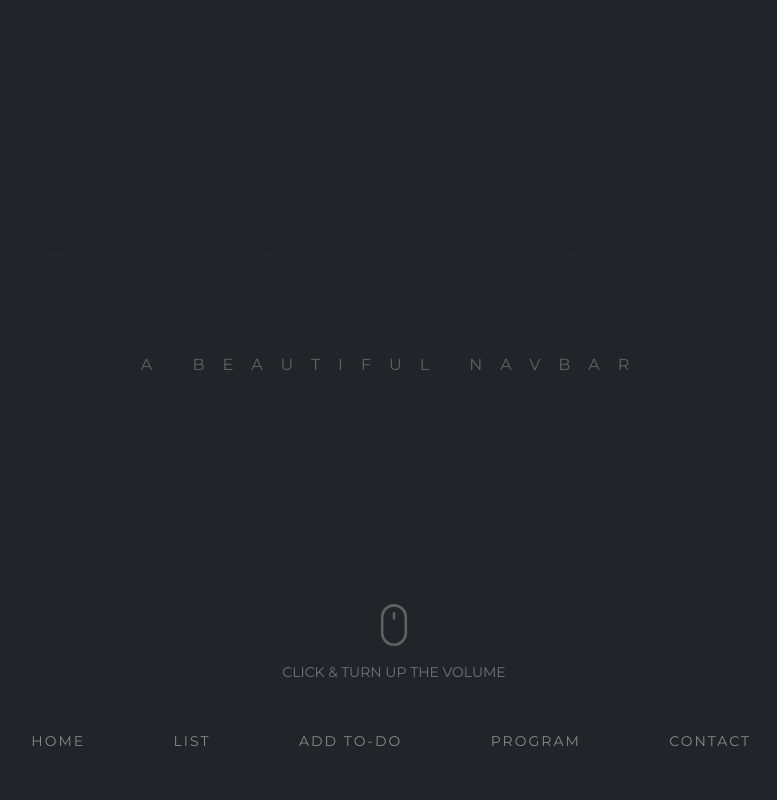
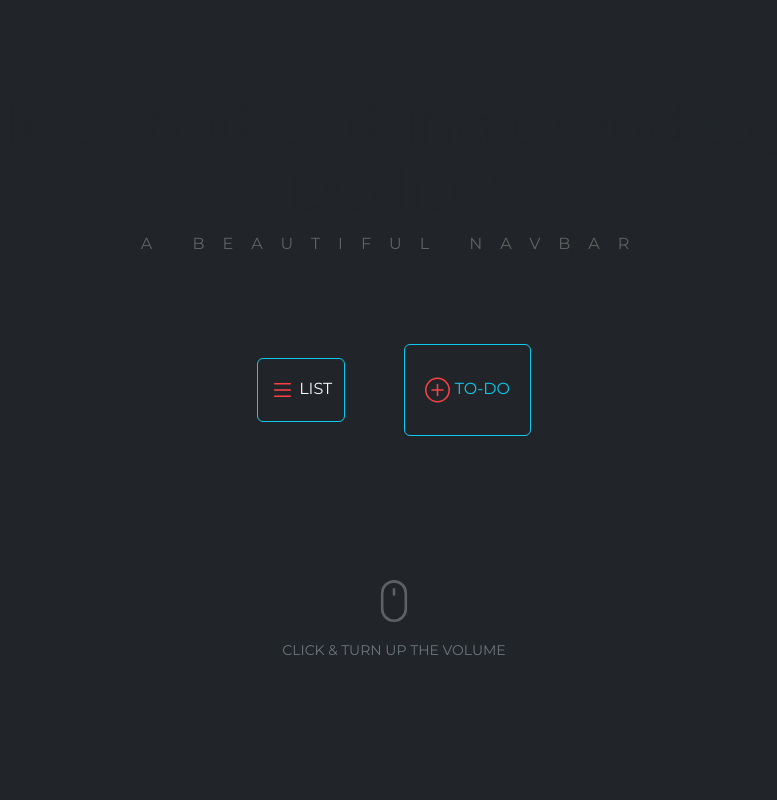
Before and after one commit to 0xbm/todolist, a Django app: template templates/base.html in a window 1280 px wide. Shown: the whole page, without its empty margins (246-1023 px from the left). Run offline with Django 4.2, Linux system fonts and the light colour scheme; the template is opened without the code that fills it, so the values that code supplies are empty; some libraries are stand-ins or nearby versions.

Commit message:
order templates

```diff
--- a/templates/base.html
+++ b/templates/base.html
@@ -1,9 +1,9 @@
+<!DOCTYPE html>
+<html lang="en">
 {% load django_bootstrap5 %}
 {% load static %}
 {% bootstrap_css %}
 {% bootstrap_javascript %}
-<!DOCTYPE html>
-<html lang="en">
 <head>
     <meta charset="UTF-8">
     <meta http-equiv="X-UA-Compatible" content="IE=edge">
@@ -12,15 +12,15 @@
           rel="stylesheet"
           integrity="sha384-9ndCyUaIbzAi2FUVXJi0CjmCapSmO7SnpJef0486qhLnuZ2cdeRhO02iuK6FUUVM"
           crossorigin="anonymous">
+    <script src="https://cdn.jsdelivr.net/npm/bootstrap@5.3.0/dist/js/bootstrap.bundle.min.js"
+            integrity="sha384-geWF76RCwLtnZ8qwWowPQNguL3RmwHVBC9FhGdlKrxdiJJigb/j/68SIy3Te4Bkz"
+            crossorigin="anonymous">
+    </script>
     <link rel="stylesheet" href="{% static '/css/style.css' %}">
     <script src="{% static "/js/index.js" %}"></script>
     <title>_TODO_</title>
 </head>
 <body>
-<script src="https://cdn.jsdelivr.net/npm/bootstrap@5.3.0/dist/js/bootstrap.bundle.min.js"
-        integrity="sha384-geWF76RCwLtnZ8qwWowPQNguL3RmwHVBC9FhGdlKrxdiJJigb/j/68SIy3Te4Bkz"
-        crossorigin="anonymous">
-</script>
 <div>
     {% include 'navbar.html' %}
     {% block content %}
--- a/templates/navbar.html
+++ b/templates/navbar.html
@@ -5,7 +5,8 @@
     <link rel="preconnect" href="https://fonts.gstatic.com" crossorigin>
     <link href="https://fonts.googleapis.com/css2?family=Montserrat:wght@200;400&display=swap"
           rel="stylesheet">
-
+    <link rel="stylesheet"
+          href="https://cdn.jsdelivr.net/npm/bootstrap-icons@1.10.5/font/bootstrap-icons.css">
     <audio id="myAudio">
         <source src="/static/music/music.mp3" type="audio/mp3">
     </audio>
@@ -16,39 +17,88 @@
     <div class="text-dark text-center bg-dark vh-100 d-flex flex-column">
         <div class="my-auto">
             <h1 class="display-4" id="rotateChars">
-                Sounds like another thing to add to your to-do list?
+                Sounds like another thing to add to your TO-DO list?
             </h1>
-            <p>A BEAUTIFUL NAVBAR</p>
-        </div>
-        <div class="">
-            <div class="mb-5 text-center">
-                <div><img src="/static/svgs/mouse.svg" id="mouse" alt=""
-                          height="42"></div>
-                <div class="mt-3 text-uppercase"><small class="text-secondary">Click
-                    &amp; Turn up the Volume</small></div>
-            </div>
-            <div class="col-md-8 mx-auto">
-                <div class="d-flex justify-content-evenly align-items-center mb-5"
-                     id="bottomNav">
-                    <div class="nav-item">
-                        <a class="nav-link" href="#">HOME
-                        </a>
+            <p>A BEAUTIFUL NAVBAR</p><br/><br/><br/>
+            <div class="container">
+
+                <div class="row">
+                    <div class="col-sm">
+                        {#                    <div class="nav-item">#}
+                        {#                        <a class="nav-link" href="#">ADD TO-DO#}
+                        {#                        </a>#}
+                        {#                    </div>#}
+                        {#                    <div class="nav-item">#}
+                        {#                        <a class="nav-link" href="#">LIST#}
+                        {#                        </a>#}
+                        {#                    </div>#}
+                        <button class="btn btn-outline-info text-light left"
+                                type="submit">
+                            <svg xmlns="http://www.w3.org/2000/svg" width="25"
+                                 height="50" fill="#fb4143" class="bi bi-list"
+                                 viewBox="0 0 16 16">
+                                <path fill-rule="evenodd"
+                                      d="M2.5 12a.5.5 0 0 1 .5-.5h10a.5.5 0 0 1 0 1H3a.5.5 0 0 1-.5-.5zm0-4a.5.5 0 0 1 .5-.5h10a.5.5 0 0 1 0 1H3a.5.5 0 0 1-.5-.5zm0-4a.5.5 0 0 1 .5-.5h10a.5.5 0 0 1 0 1H3a.5.5 0 0 1-.5-.5z"/>
+                            </svg>
+                            LIST
+                        </button>
+                        <button class="btn btn-outline-info text-info right"
+                                type="submit">
+                            <svg xmlns="http://www.w3.org/2000/svg" width="25"
+                                 height="50" fill="#fb4143"
+                                 class="bi bi-plus-circle" viewBox="0 0 16 16">
+                                <path d="M8 15A7 7 0 1 1 8 1a7 7 0 0 1 0 14zm0 1A8 8 0 1 0 8 0a8 8 0 0 0 0 16z"/>
+                                <path d="M8 4a.5.5 0 0 1 .5.5v3h3a.5.5 0 0 1 0 1h-3v3a.5.5 0 0 1-1 0v-3h-3a.5.5 0 0 1 0-1h3v-3A.5.5 0 0 1 8 4z"/>
+                            </svg>
+                            TO-DO
+                        </button>
                     </div>
-                    <div class="nav-item">
-                        <a class="nav-link" href="#">LIST
-                        </a>
-                    </div>
-                    <div class="nav-item">
-                        <a class="nav-link" href="#">ADD TO-DO
-                        </a>
-                    </div>
-                    <div class="nav-item">
-                        <a class="nav-link" href="#">PROGRAM
-                        </a>
-                    </div>
-                    <div class="nav-item">
-                        <a class="nav-link" href="#">CONTACT
-                        </a>
+                    <div class=""><br/><br/><br/><br/><br/><br/>
+                        <div class="mb-5 text-center">
+                            <div>
+                                <img src="/static/svgs/mouse.svg" id="mouse"
+                                     alt=""
+                                     height="42">
+                            </div>
+                            <div class="mt-3 text-uppercase">
+                                <small class="text-secondary">Click
+                                    &amp; Turn up the Volume
+                                </small>
+                            </div>
+                        </div>
+                        {#                    <div class="col-md-8 mx-auto text-center">#}
+                        {#                        <div class="d-flex justify-content-evenly align-items-center mb-5 text-center"#}
+                        {#                             id="bottomNav">#}
+                        {#                            <div class="nav-item">#}
+                        {#                                <a class="nav-link" href="#">LIST#}
+                        {#                                </a>#}
+                        {#                            </div>#}
+                        {#                            <div class="nav-item">#}
+                        {#                                <a class="nav-link" href="#">ADD TO-DO#}
+                        {#                                </a>#}
+                        {#                            </div>#}
+                        {#                        </div>#}
+                        {#                        <button class="btn btn-outline-info text-dark"#}
+                        {#                                type="submit">#}
+                        {#                            <svg xmlns="http://www.w3.org/2000/svg" width="25"#}
+                        {#                                 height="50" fill="#fb4143"#}
+                        {#                                 class="bi bi-plus-circle" viewBox="0 0 16 16">#}
+                        {#                                <path d="M8 15A7 7 0 1 1 8 1a7 7 0 0 1 0 14zm0 1A8 8 0 1 0 8 0a8 8 0 0 0 0 16z"/>#}
+                        {#                                <path d="M8 4a.5.5 0 0 1 .5.5v3h3a.5.5 0 0 1 0 1h-3v3a.5.5 0 0 1-1 0v-3h-3a.5.5 0 0 1 0-1h3v-3A.5.5 0 0 1 8 4z"/>#}
+                        {#                            </svg>#}
+                        {#                            Add Brand#}
+                        {#                        </button>#}
+                        {#                        <button class="btn btn-outline-info text-dark"#}
+                        {#                                type="submit">#}
+                        {#                            <svg xmlns="http://www.w3.org/2000/svg" width="25"#}
+                        {#                                 height="50" fill="#fb4143"#}
+                        {#                                 class="bi bi-plus-circle" viewBox="0 0 16 16">#}
+                        {#                                <path d="M8 15A7 7 0 1 1 8 1a7 7 0 0 1 0 14zm0 1A8 8 0 1 0 8 0a8 8 0 0 0 0 16z"/>#}
+                        {#                                <path d="M8 4a.5.5 0 0 1 .5.5v3h3a.5.5 0 0 1 0 1h-3v3a.5.5 0 0 1-1 0v-3h-3a.5.5 0 0 1 0-1h3v-3A.5.5 0 0 1 8 4z"/>#}
+                        {#                            </svg>#}
+                        {#                            Add Brand#}
+                        {#                        </button>#}
+                        {#                    </div>#}
                     </div>
                 </div>
             </div>
--- a/todo/templates/todo/index.html
+++ b/todo/templates/todo/index.html
@@ -2,4 +2,8 @@
 {% block content %}
     {% load static %}
     <script src="{% static "/js/index.js" %}"></script>
+    <font color="white">asdasdasdas</font>
+
+
+
 {% endblock %}
```
